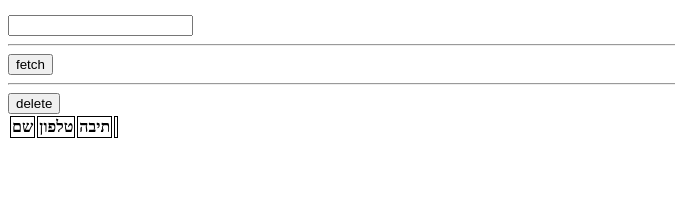
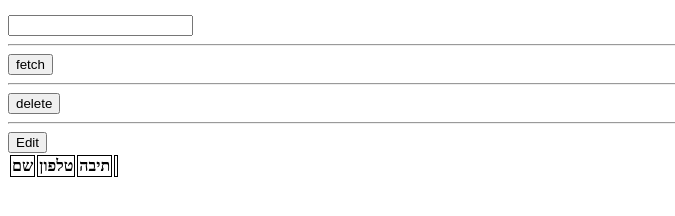
Before and after one commit to amird55/pobox_spa, a website: page Views/spa_main.html in a window 1280 px wide. Shown: the part 104-320 px from the top of the page, without its empty margins (0-675 px from the left). Drawn offline with Linux system fonts and the light colour scheme; no server answers.

Commit message:
מנגנון עריכה גם בשרת וגם "ידני" בצד לקוח

```diff
--- a/Views/spa_main.html
+++ b/Views/spa_main.html
@@ -25,6 +25,8 @@
 <button onclick="getList();">fetch</button>
 <hr/>
 <button onclick="deleteLine();">delete</button>
+<hr/>
+<button onclick="editLine(1);">Edit</button>
 <table>
     <thead>
     <tr>
@@ -105,6 +107,24 @@
         // console.log(data);
         getList();
     }
+    async function editLine(id) {
+        let objToServer={};
+        objToServer.idx=id;
+        objToServer.name=document.getElementById("name").value;
+        objToServer.phone=document.getElementById("phone").value;
+        objToServer.pob=document.getElementById("pob").value;
+        let response = await fetch('/Update', {
+                method: 'POST',
+                headers: {
+                    'Content-Type': 'application/json'
+                },
+                body: JSON.stringify(objToServer)
+            }
+        );
+        // let data = await response.json();
+        // console.log(data);
+        getList();
+    }
 
     getList();
 </script>
```
Also changed, not shown: index.js (+7 -0 lines).
